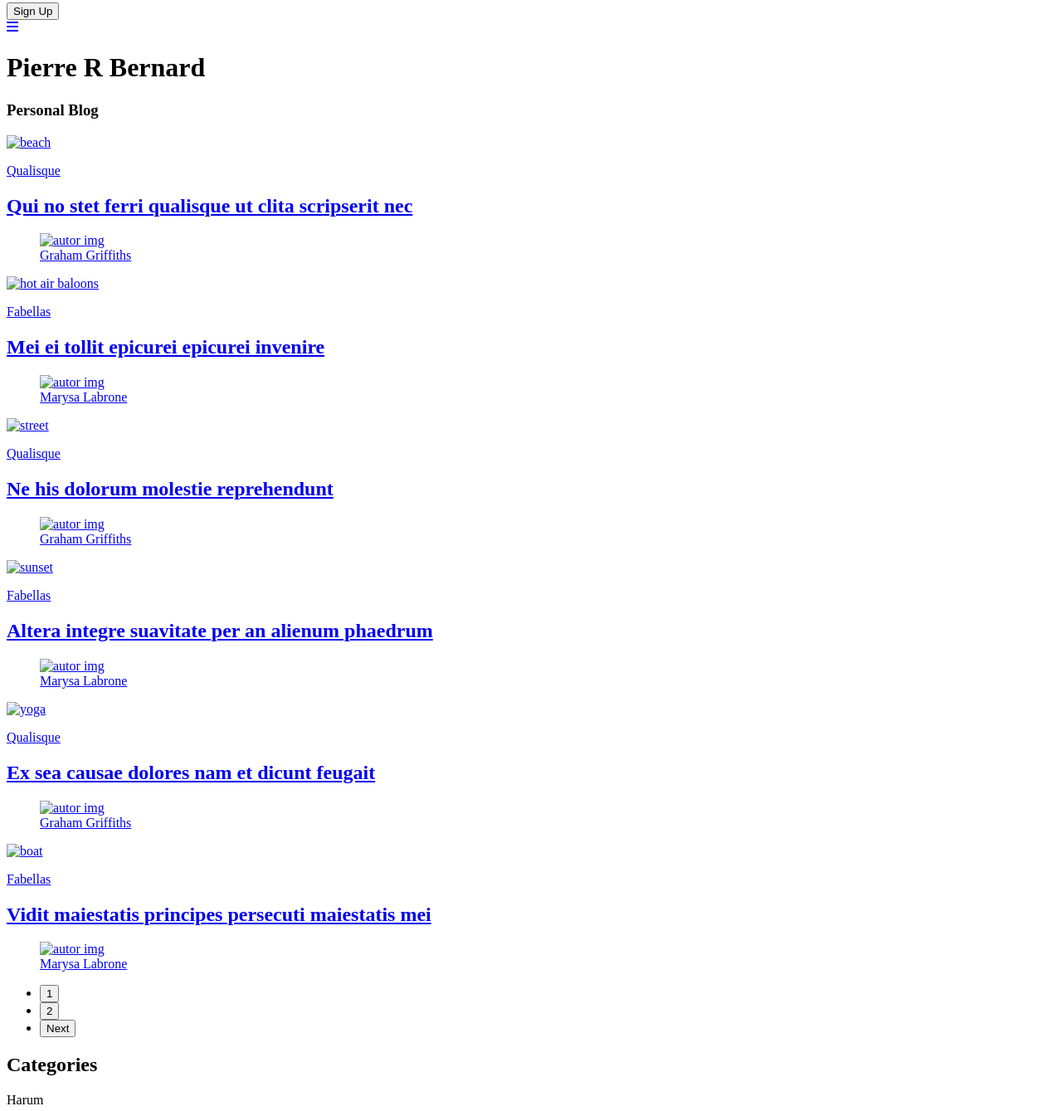
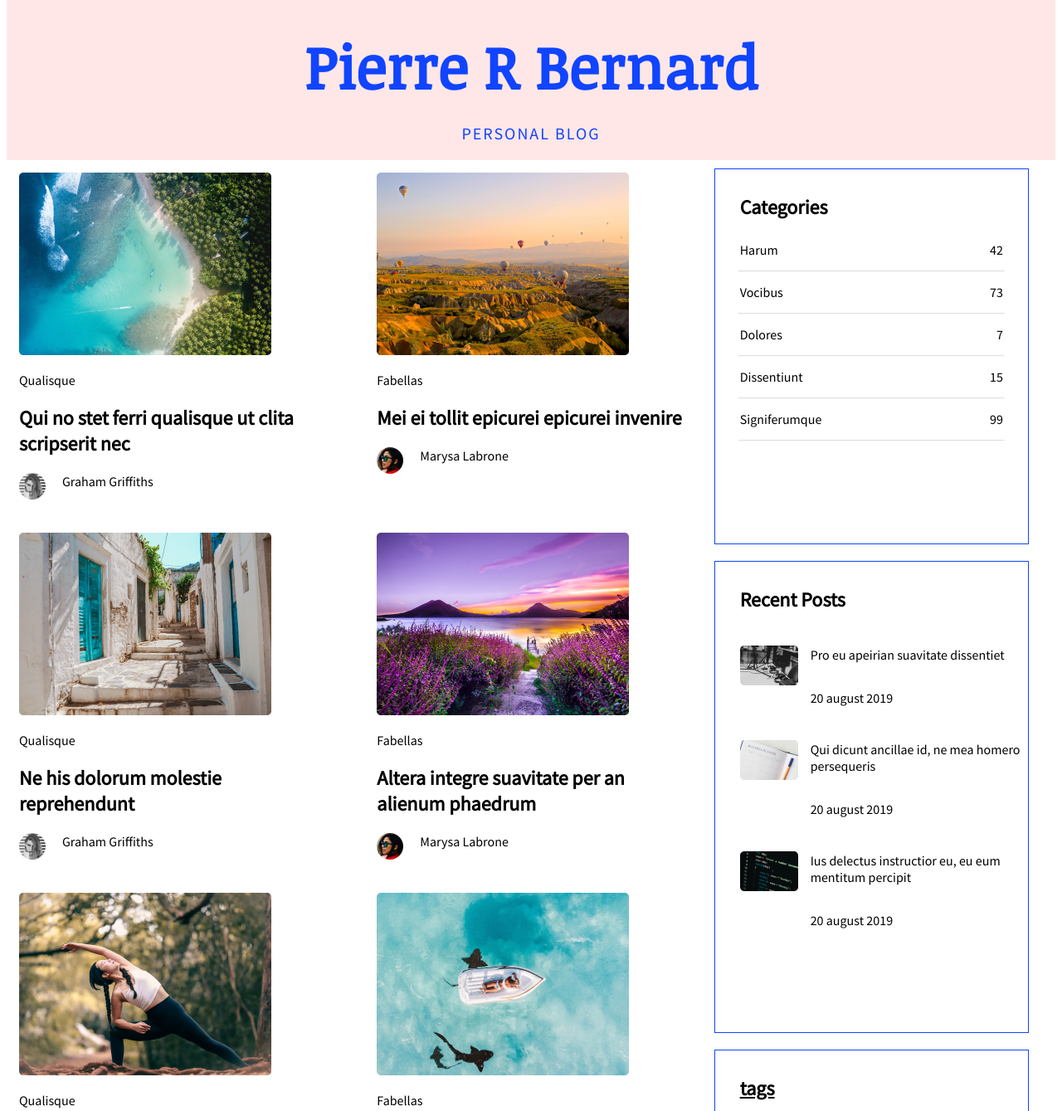
Before and after one commit to NoamBelleli/project, a plain HTML site: page index.html in a window 1280 px wide. Shown: the part 117-1456 px from the top of the page at 83% size. Drawn offline with Linux system fonts and the light colour scheme; the site is published under a folder, as on GitHub Pages, so addresses that start at the root find nothing.

Commit message:
fixing links and pics

```diff
--- a/blogpost.html
+++ b/blogpost.html
@@ -3,7 +3,7 @@
   <head>
     <meta charset="UTF-8" />
     <meta name="viewport" content="width=device-width, initial-scale=1.0">
-    <link rel="stylesheet" href="/project/css/stylespost.css" />
+    <link rel="stylesheet" href="./css/stylespost.css" />
     <link rel="preconnect" href="https://fonts.gstatic.com" crossorigin />
     <link
       href="https://fonts.googleapis.com/css2?family=Noticia+Text&family=Source+Sans+Pro&display=swap"
@@ -35,7 +35,7 @@
     </div>
     </header>
     <main>
-        <a class="main-link" href="/project/index.html">
+        <a class="main-link" href="./index.html">
             <i class="fa-solid fa-arrow-left"></i>
             Back to blog
         </a>
@@ -45,7 +45,7 @@
           <li>
             <img
               class="avatar"
-              src="/project/images/author1small.png"
+              src="./images/author1small.png"
               alt="autor img"
             />
           </li>
@@ -59,7 +59,7 @@
           persecuti, at sit iusto aliquam interpretaris. Et vim graeco
           principes.</b>
         </p>
-        <img src="/project/images/img_2.jpg" alt="hot air baloons" />
+        <img src="./images/img_2.jpg" alt="hot air baloons" />
         <p>
           Erroribus vituperatoribus no eos, no nobis alienum per. Dolor
           contentiones qui ei, exerci dissentiet comprehensam eum ne. Quo in
@@ -95,7 +95,7 @@
           sea in.
         </p>
         <img
-          src="/project/images/atikh-bana-_KaMTEmJnxY-unsplash 1.png"
+          src="./images/atikh-bana-_KaMTEmJnxY-unsplash 1.png"
           alt="girl with sunglasses"
         />
         <p>
@@ -139,7 +139,7 @@
       </article>
       <hr />
       <section class="author-box">
-        <img class="avatar" src="/project/images/author1big.png" alt="name" />
+        <img class="avatar" src="./images/author1big.png" alt="name" />
         <div class="author-bio">
           <h5>Author</h5>
           <h4>Graham Griffiths</h4>
@@ -156,14 +156,14 @@
         <div class="post-wrapper">
           <section class="gallery-item"><a class="plain-links" href="#">
             <div class="image-holder">
-              <img id="img3" src="/project/images/img_3.png" alt="street" />
+              <img id="img3" src="./images/img_3.png" alt="street" />
             </div>
             <p>Qualisque</p>
             <h2>Ne his dolorum molestie reprehendunt</h2>
             <figure class="author">
               <img
                 class="avatar"
-                src="/project/images/author1small.png"
+                src="./images/author1small.png"
                 alt="autor img"
               />
               <figcaption>Graham Griffiths</figcaption>
@@ -172,12 +172,12 @@
 
           <section class="gallery-item"><a class="plain-links" href="">
             <div class="image-holder">
-              <img id="img4" src="/project/images/img_4.png" alt="sunset" />
+              <img id="img4" src="./images/img_4.png" alt="sunset" />
             </div>
             <p>Fabellas</p>
             <h2>Altera integre suavitate per an alienum phaedrum</h2>
             <figure class="author">
-              <img class="avatar" src="/project/images/author2.png" alt="autor img" />
+              <img class="avatar" src="./images/author2.png" alt="autor img" />
               <figcaption>Marysa Labrone</figcaption>
             </figure>
           </section>
@@ -222,21 +222,21 @@
       <section class="sidebar-box" id="recent-post">
         <h2>Recent Posts</h2>
         <div class="recent">
-          <img src="/project/images/recent1.png" alt="post" />
+          <img src="./images/recent1.png" alt="post" />
           <div class="caption">
             <p><em>Pro eu apeirian suavitate dissentiet</em></p>
             <p>20 august 2019</p>
           </div>
         </div>
         <div class="recent">
-          <img src="/project/images/recent2.png" alt="post" />
+          <img src="./images/recent2.png" alt="post" />
           <div class="caption">
             <p><em>Qui dicunt ancillae id, ne mea homero persequeris</em></p>
             <p>20 august 2019</p>
           </div>
         </div>
         <div class="recent">
-          <img src="/project/images/recent3.png" alt="post" />
+          <img src="./images/recent3.png" alt="post" />
 
           <div class="caption">
             <p><em>Ius delectus instructior eu, eu eum mentitum percipit</em></p>
--- a/index.html
+++ b/index.html
@@ -6,7 +6,7 @@
       name="viewport"
       content="width=device-width, initial-scale=1.0"
     />
-    <link rel="stylesheet" href="/project/css/styles.css" />
+    <link rel="stylesheet" href="./css/styles.css" />
     <link rel="preconnect" href="https://fonts.gstatic.com" crossorigin />
     <link
       href="https://fonts.googleapis.com/css2?family=Noticia+Text&family=Source+Sans+Pro&display=swap"
@@ -44,14 +44,14 @@
         <section class="gallery-item" id="post1">
           <a class="plain-links" href="#">
             <div class="image-holder">
-              <img id="img1" src="/project/images/img_1.png" alt="beach" />
+              <img id="img1" src="./images/img_1.png" alt="beach" />
             </div>
             <p>Qualisque</p>
             <h2>Qui no stet ferri qualisque ut clita scripserit nec</h2>
             <figure class="author">
               <img
                 class="avatar"
-                src="/project/images/author1small.png"
+                src="./images/author1small.png"
                 alt="autor img"
               />
               <figcaption>Graham Griffiths</figcaption>
@@ -60,11 +60,11 @@
         </section>
 
         <section class="gallery-item" id="post2">
-          <a class="plain-links" href="/project/blogpost.html">
+          <a class="plain-links" href="./blogpost.html">
             <div class="image-holder">
               <img
                 id="img2"
-                src="/project/images/daniela-cuevas-t7YycgAoVSw-unsplash.png"
+                src="./images/daniela-cuevas-t7YycgAoVSw-unsplash.png"
                 alt="hot air baloons"
               />
             </div>
@@ -73,7 +73,7 @@
             <figure class="author">
               <img
                 class="avatar"
-                src="/project/images/author2.png"
+                src="./images/author2.png"
                 alt="autor img"
               />
               <figcaption>Marysa Labrone</figcaption>
@@ -84,14 +84,14 @@
         <section class="gallery-item" id="post3">
           <a class="plain-links" href="#">
             <div class="image-holder">
-              <img id="img3" src="/project/images/img_3.png" alt="street" />
+              <img id="img3" src="./images/img_3.png" alt="street" />
             </div>
             <p>Qualisque</p>
             <h2>Ne his dolorum molestie reprehendunt</h2>
             <figure class="author">
               <img
                 class="avatar"
-                src="/project/images/author1small.png"
+                src="./images/author1small.png"
                 alt="autor img"
               />
               <figcaption>Graham Griffiths</figcaption>
@@ -102,14 +102,14 @@
         <section class="gallery-item" id="post4">
           <a class="plain-links" href="#">
             <div class="image-holder">
-              <img id="img4" src="/project/images/img_4.png" alt="sunset" />
+              <img id="img4" src="./images/img_4.png" alt="sunset" />
             </div>
             <p>Fabellas</p>
             <h2>Altera integre suavitate per an alienum phaedrum</h2>
             <figure class="author">
               <img
                 class="avatar"
-                src="/project/images/author2.png"
+                src="./images/author2.png"
                 alt="autor img"
               />
               <figcaption>Marysa Labrone</figcaption>
@@ -120,14 +120,14 @@
         <section class="gallery-item" id="post5">
           <a class="plain-links" href="#">
             <div class="image-holder">
-              <img id="img5" src="/project/images/img_5.png" alt="yoga" />
+              <img id="img5" src="./images/img_5.png" alt="yoga" />
             </div>
             <p>Qualisque</p>
             <h2>Ex sea causae dolores nam et dicunt feugait</h2>
             <figure class="author">
               <img
                 class="avatar"
-                src="/project/images/author1small.png"
+                src="./images/author1small.png"
                 alt="autor img"
               />
               <figcaption>Graham Griffiths</figcaption>
@@ -138,14 +138,14 @@
         <section class="gallery-item" id="post6">
           <a class="plain-links" href="#">
             <div class="image-holder">
-              <img id="img6" src="/project/images/img_6.png" alt="boat" />
+              <img id="img6" src="./images/img_6.png" alt="boat" />
             </div>
             <p>Fabellas</p>
             <h2>Vidit maiestatis principes persecuti maiestatis mei</h2>
             <figure class="author">
               <img
                 class="avatar"
-                src="/project/images/author2.png"
+                src="./images/author2.png"
                 alt="autor img"
               />
               <figcaption>Marysa Labrone</figcaption>
@@ -199,21 +199,21 @@
       <section class="sidebar-box" id="recent-post">
         <h2>Recent Posts</h2>
         <div class="recent">
-          <img src="/project/images/recent1.png" alt="post" />
+          <img src="./images/recent1.png" alt="post" />
           <div class="caption">
             <p><em>Pro eu apeirian suavitate dissentiet</em></p>
             <p>20 august 2019</p>
           </div>
         </div>
         <div class="recent">
-          <img src="/project/images/recent2.png" alt="post" />
+          <img src="./images/recent2.png" alt="post" />
           <div class="caption">
             <p><em>Qui dicunt ancillae id, ne mea homero persequeris</em></p>
             <p>20 august 2019</p>
           </div>
         </div>
         <div class="recent">
-          <img src="/project/images/recent3.png" alt="post" />
+          <img src="./images/recent3.png" alt="post" />
 
           <div class="caption">
             <p>
```
